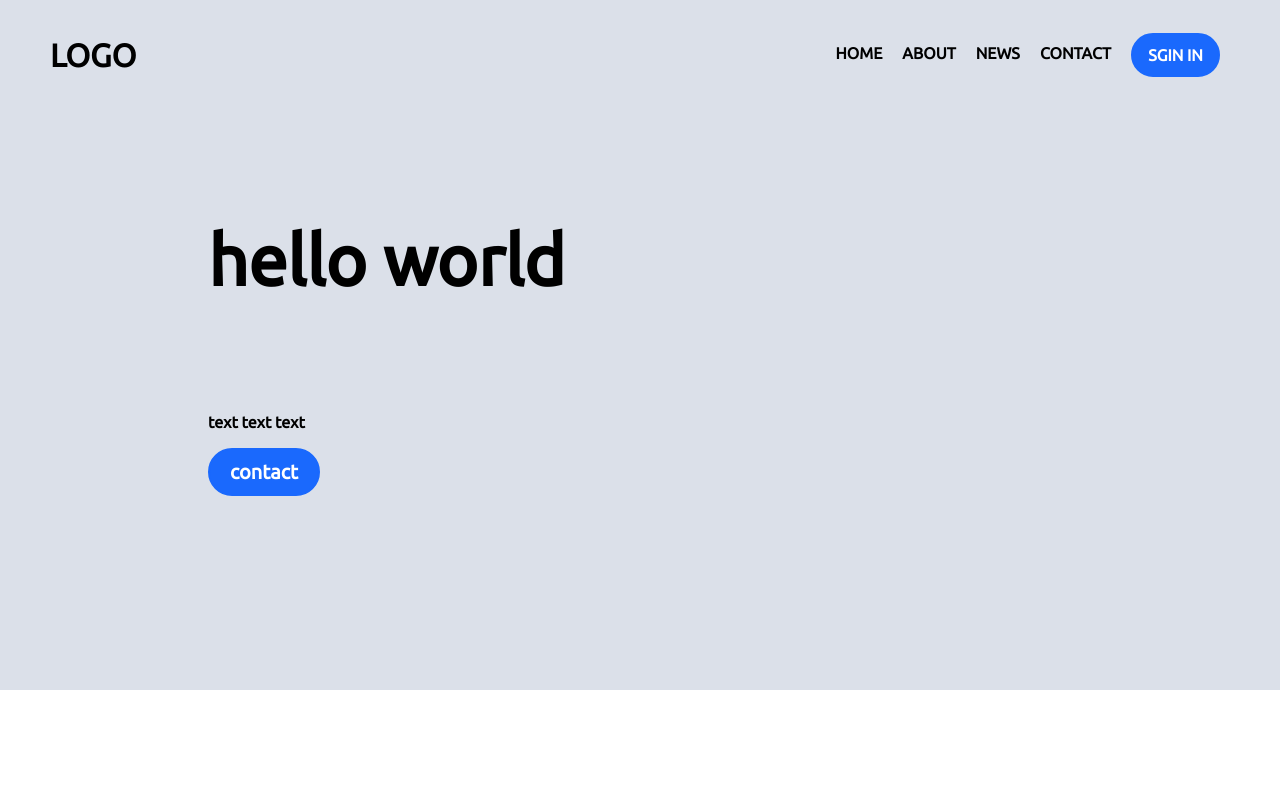
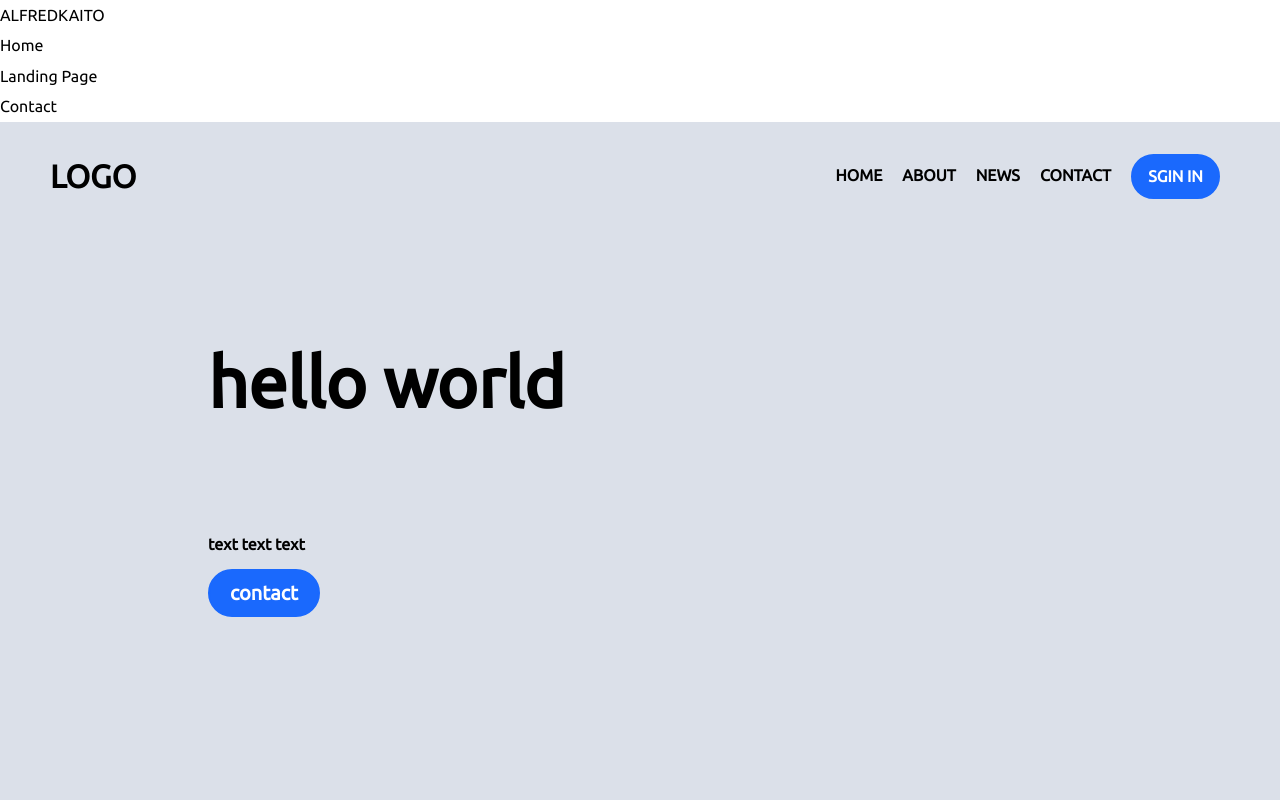
Before and after one commit to nbvrivnf/my-protfolio4, a plain HTML site: page code/index.html in a window 1280 px wide. Shown: the top 800 px of the page. Drawn offline with nearby package versions, Linux system fonts and the light colour scheme.

Commit message:
Update index.html

```diff
--- a/code/index.html
+++ b/code/index.html
@@ -13,6 +13,19 @@
 </head>
 
 <body>
+    <div class="head">
+    <div class="head_logo">
+      <a href="Home.html">ALFREDKAITO</a>
+    </div>
+    <div class="head_nav">
+      <ul>
+        <li><a href="Home.html">Home</a></li>
+        <li><a href="index.html">Landing Page</a> </li>
+        <li><a href="Contact.html">Contact</a></li>
+      </ul>
+    </div>
+  </div>
+
   <header>
     <div class="header_inner">
       <div class="logo">
```
